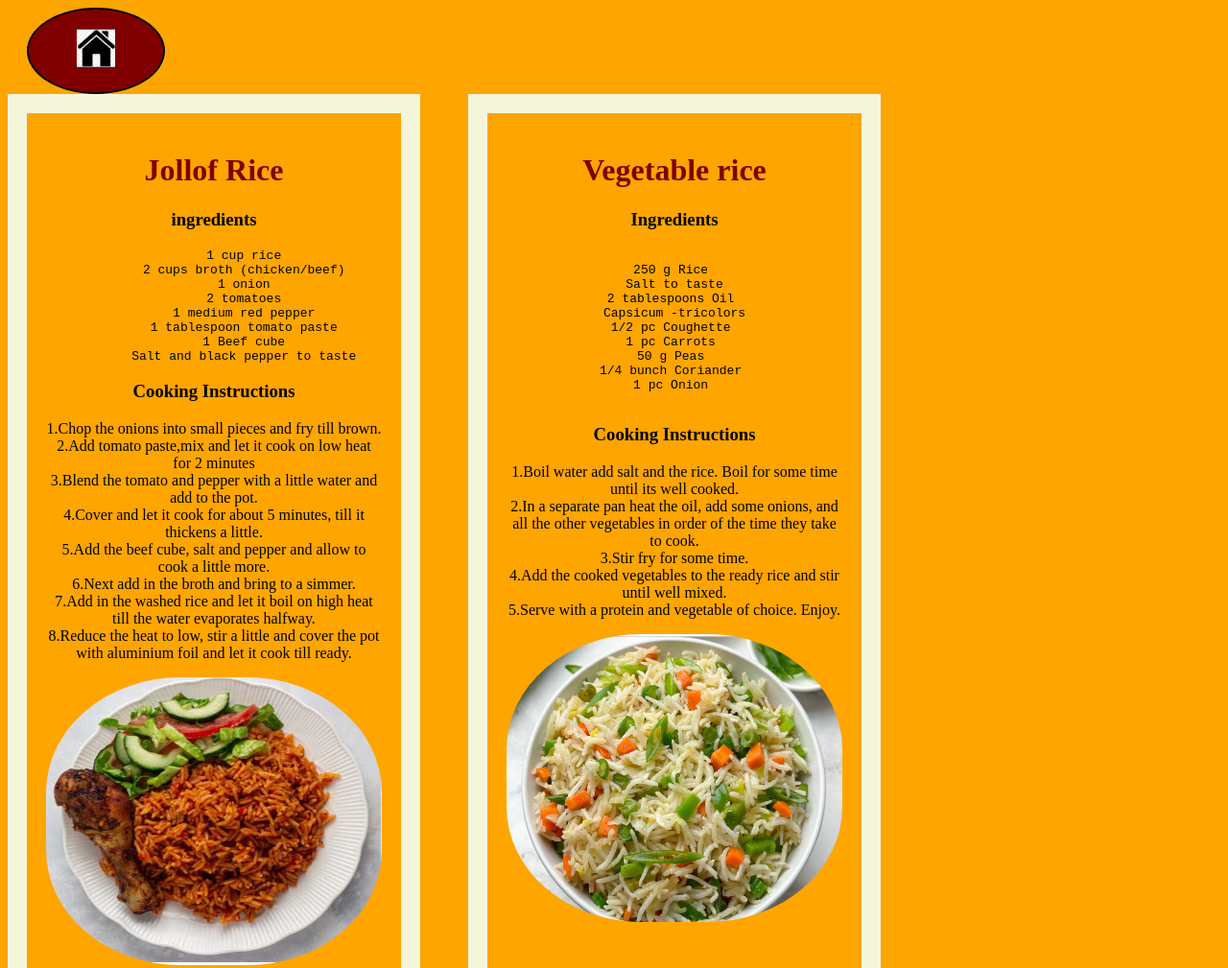
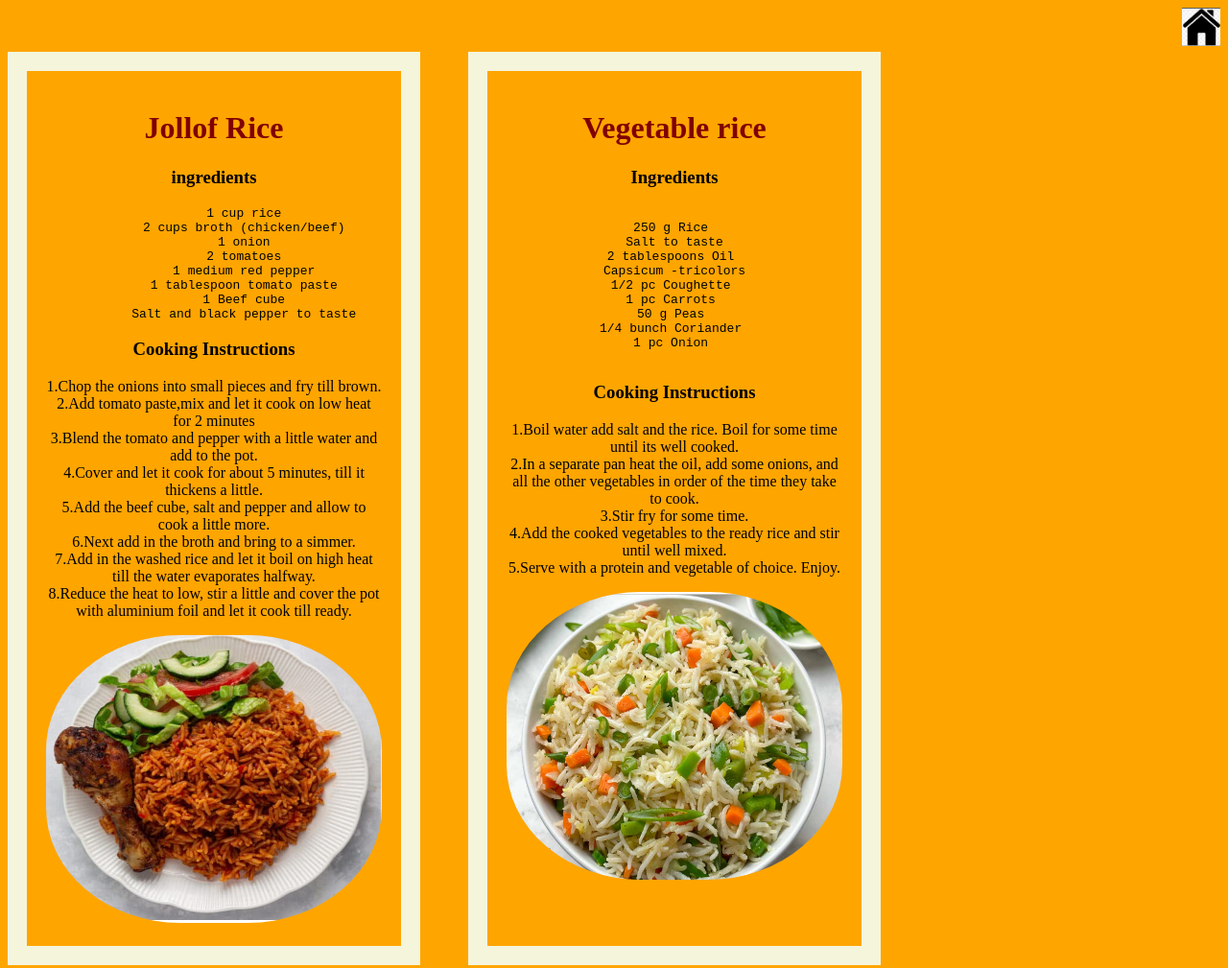
Before and after one commit to DevMichcodes/odin-recipes, a plain HTML site: page recipes/rice.html in a window 1280 px wide. Shown: the top 1009 px of the page at 96% size. Drawn offline with Linux system fonts and the light colour scheme.

Commit message:
Change the navigation button styling
For a better flow of the page

```diff
--- a/Styles.css
+++ b/Styles.css
@@ -37,14 +37,8 @@ a{
 
 
 }
-.home_navigation{
-    background-color: maroon;
-     margin: 0 1100px 0 20px;
-     border: 2px solid black;
-     border-radius: 100%;
-     padding: 20px;
 
-}
+
 .logo{
     text-align: left;
     font-style: oblique;
@@ -76,3 +70,15 @@ a{
     border-radius: 40%;
 
 }
+.home_navigation{
+    /* background-color: maroon;
+      margin: 0 1100px 0 20px;
+      border: 2px solid black;
+      padding: 20px;*/
+      text-align: end;
+
+}
+.navigate {
+    border-radius: 8px;
+    border: 6px solid beige;
+}
```
